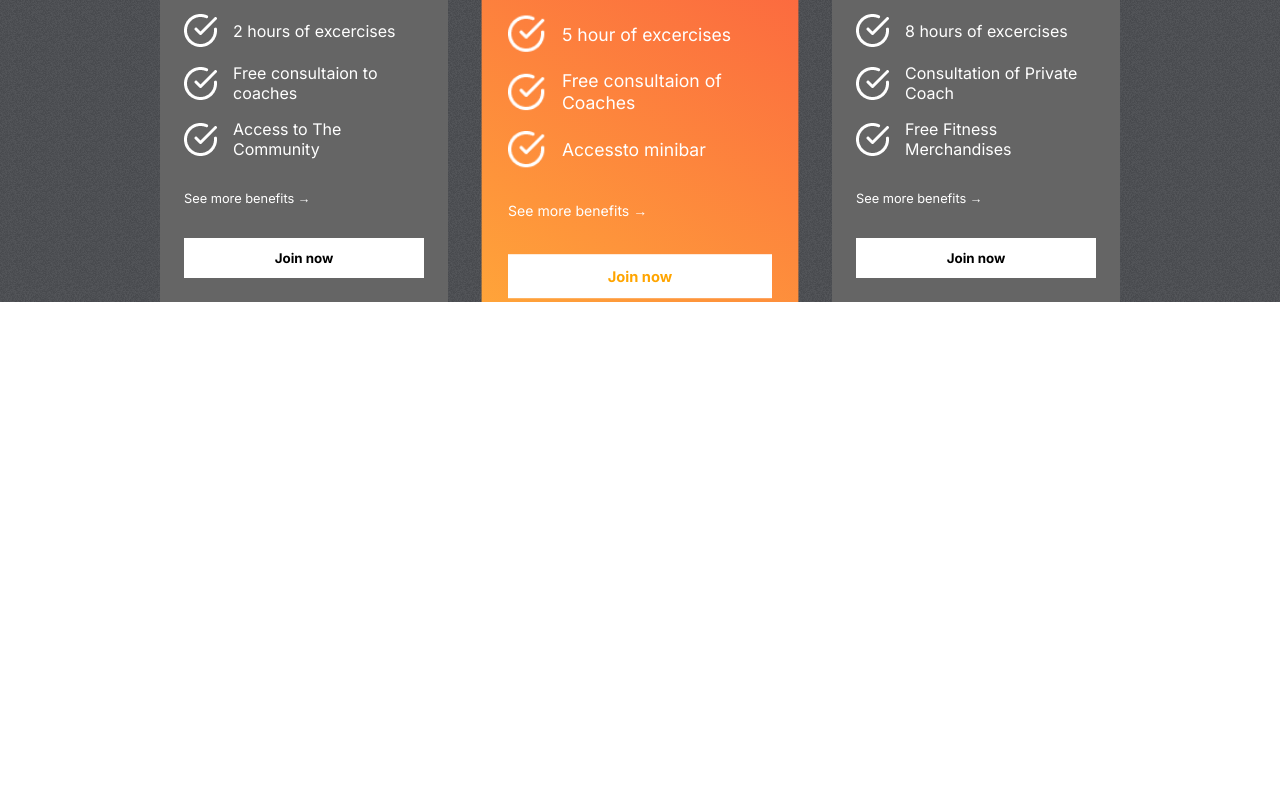
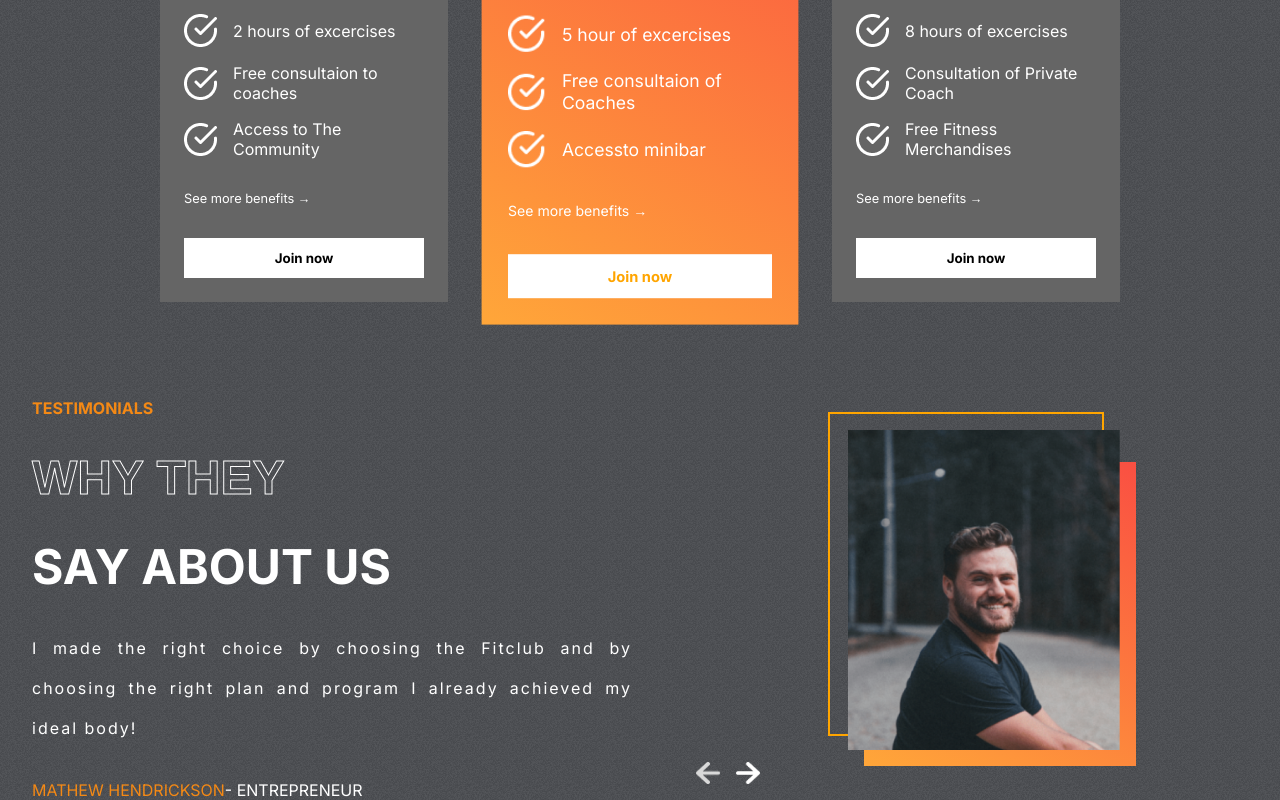
Before and after one commit to Elilvannan/gym-app, a React (Create React App) app: page / in a window 1280 px wide. Shown: the part 2600-3400 px from the top of the page. Before the commit the page ends 2902 px from the top, so only its background shows below. Built offline with nearby package versions, Linux system fonts and the light colour scheme.

Commit message:
testiminals

```diff
--- a/src/App.js
+++ b/src/App.js
@@ -4,6 +4,7 @@ import Hero from './components/Hero/Hero';
 import Plan from './components/Plan/Plan';
 import Programs from './components/Program/Programs';
 import Reasons from './components/Reasons/Reasons';
+import Testimonials from './components/Testimonials/Testimonials';
 function App() {
   return (
     <div className="App">
@@ -11,6 +12,7 @@ function App() {
     <Programs/>
     <Reasons/>
     <Plan/>
+    <Testimonials/>
     </div>
   );
 }
--- /dev/null
+++ b/src/components/Testimonials/Testimonials.css
@@ -0,0 +1,74 @@
+.Testimonials {
+  display: flex;
+  gap: 1rem;
+  padding: 0 2rem;
+}
+
+.left-t {
+  display: flex;
+  flex: 1 1;
+  gap: 2rem;
+  flex-direction: column;
+  text-transform: uppercase;
+  color: white;
+}
+
+.left-t > :nth-child(1) {
+  color: var(--orange);
+  font-weight: bold;
+}
+.left-t > :nth-child(2),
+.left-t > :nth-child(3) {
+  font-weight: bold;
+  font-size: 3rem;
+}
+.left-t > :nth-child(4){
+    text-transform: none;
+    text-align: justify;
+    letter-spacing: 2px;
+    line-height: 40px;
+}
+
+.right-t{
+    flex: 1;
+    position: relative;
+}
+
+.right-t>img{
+    position: absolute;
+    width: 17rem;
+    height:20rem;
+    object-fit:cover;
+    right: 8rem;
+    top: 2rem;
+}
+
+.right-t>:nth-child(1){
+    position: absolute;
+    width: 17rem;
+    height: 20rem;
+    border: 2px solid orange;
+    background-color: transparent;
+    right: 9rem;
+    top: 0.9rem;
+}
+.right-t>:nth-child(2){
+    position: absolute;
+    width: 17rem;
+    height: 19rem;
+    background: var(--planCard);
+    right: 7rem;
+    top: 4rem;
+}
+
+.arrows{
+    display: flex;
+    gap: 1rem;
+    position: absolute;
+    bottom: 1rem;
+    left: 3rem;
+}
+.arrows>img{
+    width: 1.5rem;
+    cursor: pointer;
+}
--- /dev/null
+++ b/src/components/Testimonials/Testimonials.jsx
@@ -0,0 +1,50 @@
+import React, { useState } from "react";
+import "../Testimonials/Testimonials.css";
+import "../../App.css";
+import leftArrow from "../../assets/leftArrow.png";
+import rightArrow from "../../assets/rightArrow.png";
+import { testimonialsData } from "../../data/testimonialsData";
+
+const Testimonials = () => {
+  const [selected, setSelected] = useState(0);
+  const tLength = testimonialsData.length;
+  return (
+    <div className="Testimonials">
+      <div className="left-t">
+        <span>Testimonials</span>
+        <span className="stroke-text">Why they</span>
+        <span>say about us</span>
+        <span>{testimonialsData[selected].review}</span>
+        <span>
+          <span style={{ color: "var(--orange)" }}>
+            {testimonialsData[selected].name}
+          </span>
+          - {testimonialsData[selected].status}
+        </span>
+      </div>
+      <div className="right-t">
+        <div></div>
+        <div></div>
+        <img src={testimonialsData[selected].image} alt="profile image" />
+        <div className="arrows">
+        <img
+        onClick={()=>{
+
+            selected===0 ? setSelected(tLength -1):
+            setSelected((prev)=>prev-1)
+        }}
+        src={leftArrow} alt="" />
+        <img
+         onClick={()=>{
+
+            selected===tLength -1 ? setSelected(0):
+            setSelected((prev)=>prev+1)
+        }}
+        src={rightArrow} alt="" />
+        </div>
+      </div>
+    </div>
+  );
+};
+
+export default Testimonials;
```
